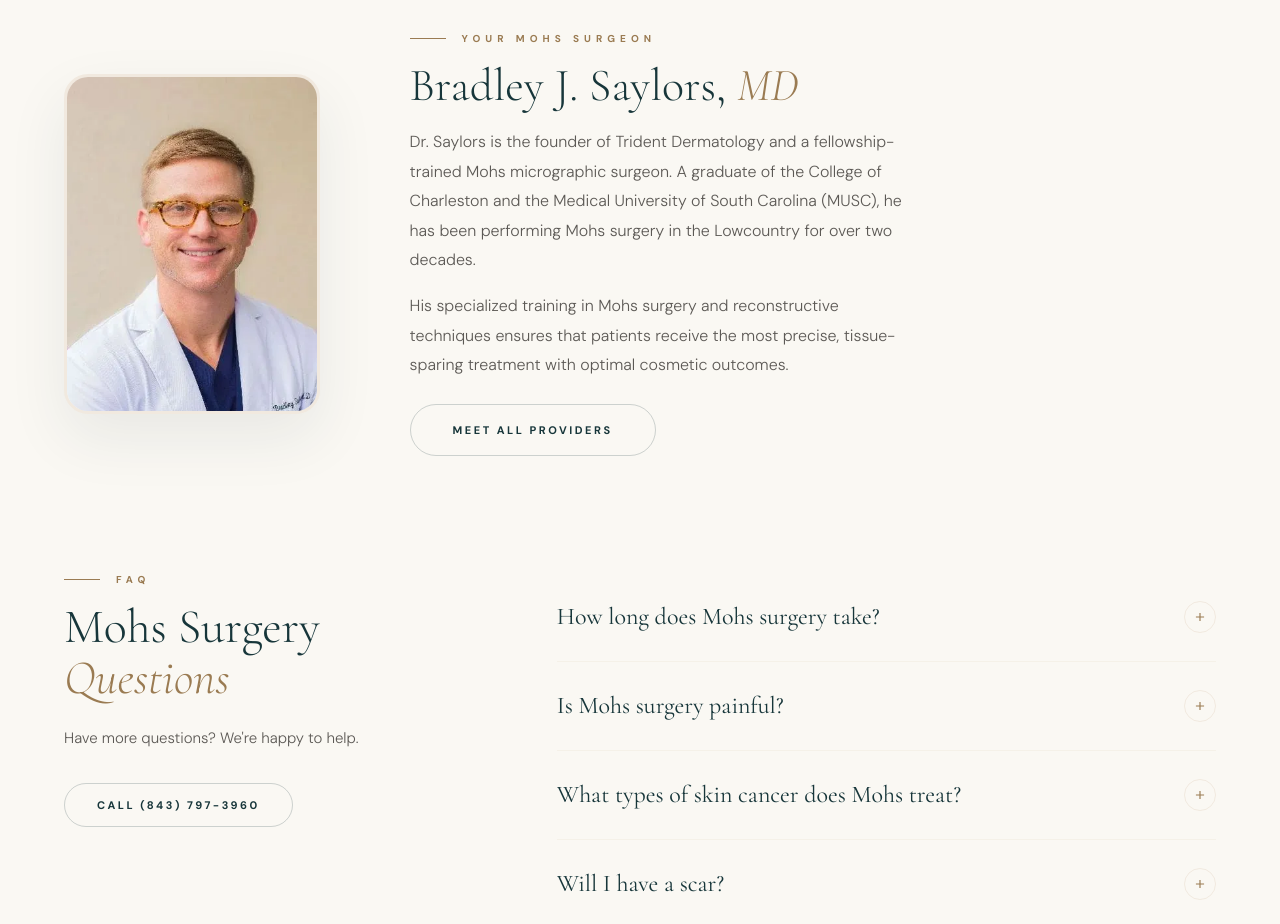
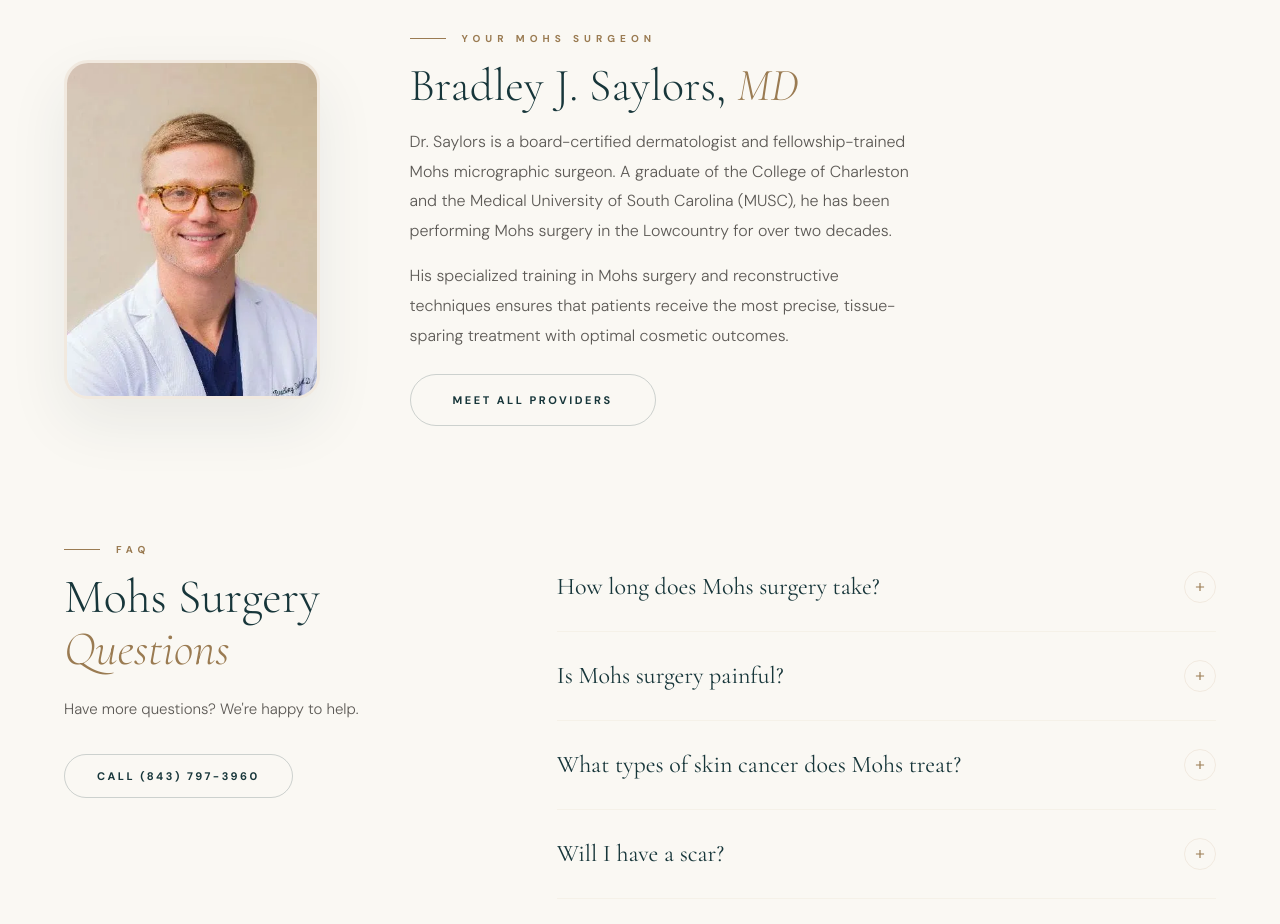
Before and after one commit to Founditmarketing/trident, a React (Vite) app: page /services/mohs-surgery in a window 1280 px wide. Shown: the part 2560-3484 px from the top of the page. Built offline with nearby package versions, Linux system fonts and the light colour scheme.

Commit message:
Remove founder attribution from Dr. Saylors

```diff
--- a/src/pages/About.jsx
+++ b/src/pages/About.jsx
@@ -11,7 +11,7 @@ const VALUES = [
 ];
 
 const MILESTONES = [
-  { year: "2004", event: "Trident Dermatology founded in North Charleston by Dr. Bradley J. Saylors" },
+  { year: "2004", event: "Trident Dermatology established in North Charleston, South Carolina" },
   { year: "2008", event: "Expanded to five board-certified dermatologists" },
   { year: "2012", event: "Launched Mohs Micrographic Surgery program" },
   { year: "2018", event: "Recognized as Charleston's Choice for Best Dermatologist" },
--- a/src/pages/MohsSurgery.jsx
+++ b/src/pages/MohsSurgery.jsx
@@ -116,7 +116,7 @@ export default function MohsSurgery() {
               Bradley J. Saylors, <em style={{ fontStyle: "italic", color: "var(--gold)" }}>MD</em>
             </h2>
             <p style={{ fontSize: 16, lineHeight: 1.85, color: "var(--stone)", fontWeight: 300, marginBottom: 16, maxWidth: 500 }}>
-              Dr. Saylors is the founder of Trident Dermatology and a fellowship-trained Mohs micrographic surgeon. A graduate of the College of Charleston and the Medical University of South Carolina (MUSC), he has been performing Mohs surgery in the Lowcountry for over two decades.
+              Dr. Saylors is a board-certified dermatologist and fellowship-trained Mohs micrographic surgeon. A graduate of the College of Charleston and the Medical University of South Carolina (MUSC), he has been performing Mohs surgery in the Lowcountry for over two decades.
             </p>
             <p style={{ fontSize: 16, lineHeight: 1.85, color: "var(--stone)", fontWeight: 300, marginBottom: 24, maxWidth: 500 }}>
               His specialized training in Mohs surgery and reconstructive techniques ensures that patients receive the most precise, tissue-sparing treatment with optimal cosmetic outcomes.
```
